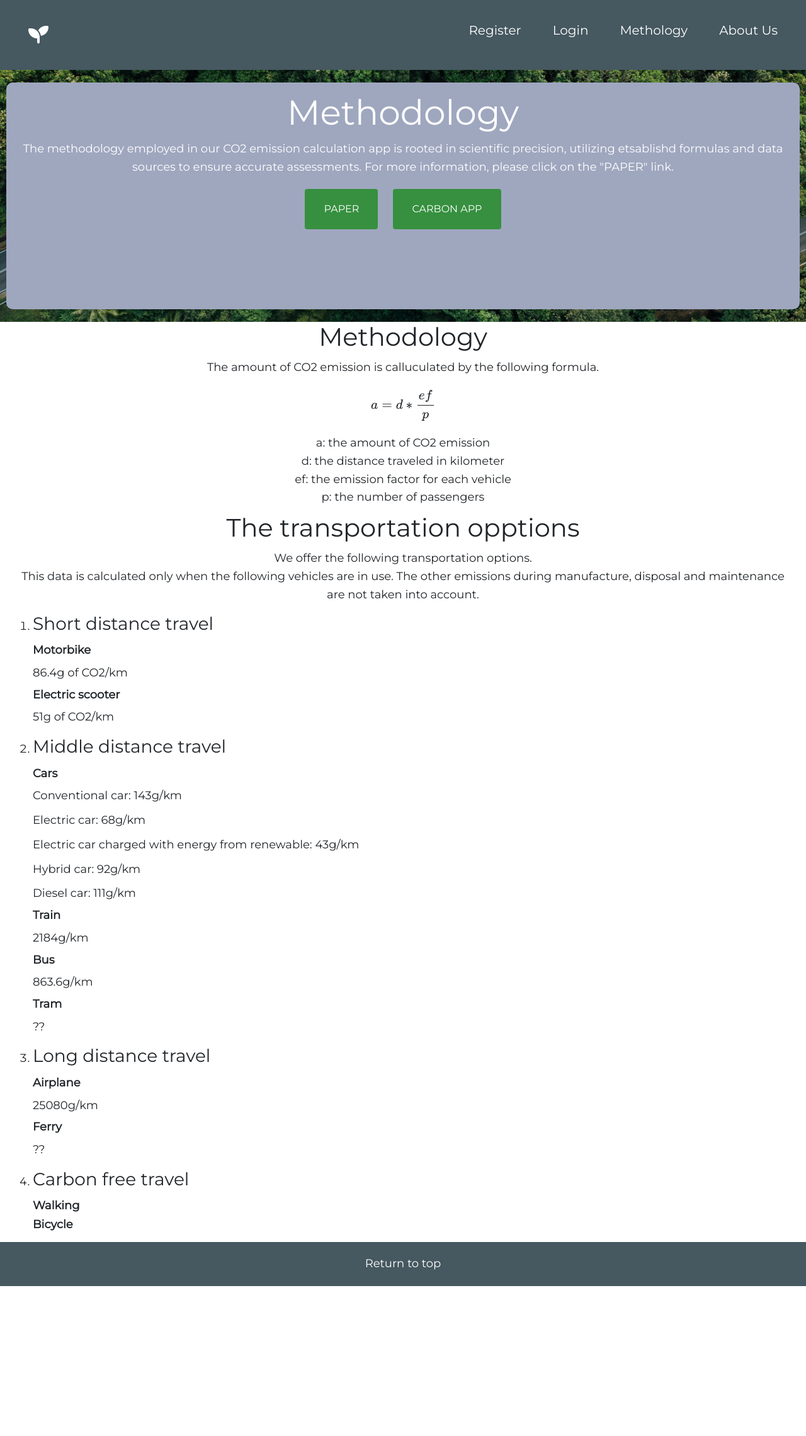
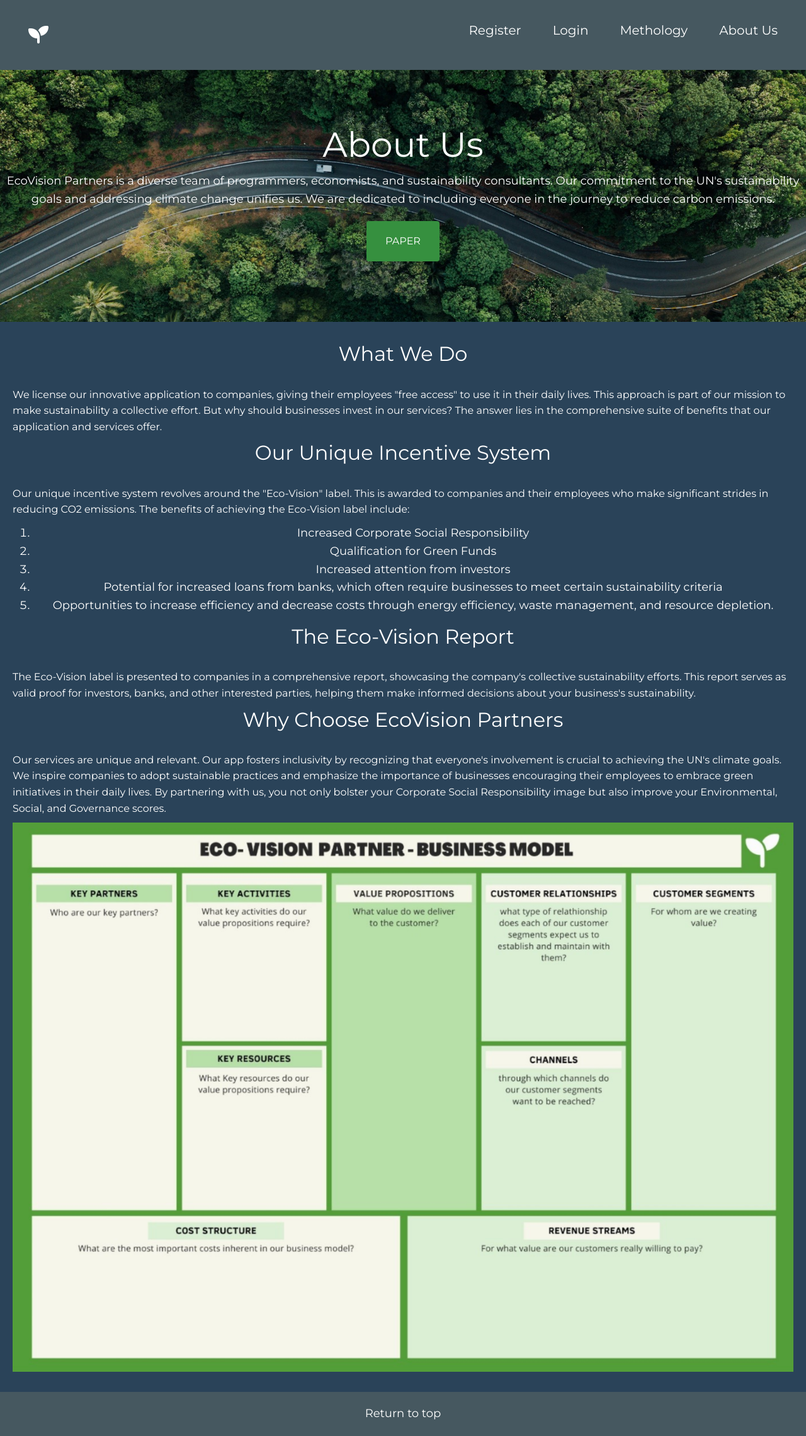
Before and after one commit to eklass3/NHH-FOR19-Group3, a Flask app: page /about_us in a window 1280 px wide. Shown: the whole page at 63% size. Before the commit the page ends 2042 px from the top, so only its background shows below. Run offline with Flask 2, Linux system fonts and the light colour scheme; some libraries are stand-ins or nearby versions.

Commit message:
Added about page content.

```diff
--- a/capp/templates/about_us/about_us.html
+++ b/capp/templates/about_us/about_us.html
@@ -4,15 +4,14 @@
 <!-- Header -->
 <section class="section_header_methodology">
     <section class="green-transportation-image-banner">
-        <div class="box">
-          <h1 style="font-size:55px;"><span class="text-logo"> Methodology</span></h1>
+        <div>
+          <h1 style="font-size:55px;"><span class="text-logo">About Us</span></h1>
           <p style="text-align:center;">
-              The methodology employed in our CO2 emission calculation app is rooted in scientific precision, utilizing etsablishd formulas and data sources to ensure accurate assessments. For more information, please click on the "PAPER" link.
+            EcoVision Partners is a diverse team of programmers, economists, and sustainability consultants. Our commitment to the UN's sustainability goals and addressing climate change unifies us. We are dedicated to including everyone in the journey to reduce carbon emissions.
           </p>
           <div class="container_buttons_links_header">
             <div class="hero-btns">
                 <a href="#" class="btn">Paper</a>
-                <a href="{{url_for('carbon_app.carbon_app_home')}}" class="btn">Carbon App</a>
             </div>
           </div>
         </div>
@@ -20,109 +19,45 @@
     </section>
 </section>
 
-<!-- Methodology -->
-<section class="section_body_methodology">
+<section class="methodology-section">
     <div class="container">
-
-        <div class="methodology" style="display:block;">
-            <h1 style="text-align:center;"> Methodology</h1>
-            <p style="text-align: center;">
-              The amount of CO2 emission is calluculated by the following formula.
-              \[
-                a = d*\frac{ef}{p}
-                \]
-                a: the amount of CO2 emission<br>
-                d: the distance traveled in kilometer<br>
-                ef: the emission factor for each vehicle<br>
-                p: the number of passengers<br>
+        <div class="methodology-intro">
+            <h1>What We Do</h1>
+            <p>
+                We license our innovative application to companies, giving their employees "free access" to use it in their daily lives. This approach is part of our mission to make sustainability a collective effort.
+                But why should businesses invest in our services? The answer lies in the comprehensive suite of benefits that our application and services offer.
+            </p>
+            <h1>Our Unique Incentive System</h1>
+            <p>
+                Our unique incentive system revolves around the "Eco-Vision" label. This is awarded to companies and their employees who make significant strides in reducing CO2 emissions. The benefits of achieving the Eco-Vision label include:
+            </p>
+            <ol>
+                <li>
+                    Increased Corporate Social Responsibility
+                </li>
+                <li>
+                    Qualification for Green Funds
+                </li>
+                <li>
+                    Increased attention from investors
+                </li>
+                <li>
+                    Potential for increased loans from banks, which often require businesses to meet certain sustainability criteria
+                </li>
+                <li>
+                    Opportunities to increase efficiency and decrease costs through energy efficiency, waste management, and resource depletion.
+                </li>
+            </ol>
+            <h1>The Eco-Vision Report</h1>
+            <p>
+                The Eco-Vision label is presented to companies in a comprehensive report, showcasing the company's collective sustainability efforts. This report serves as valid proof for investors, banks, and other interested parties, helping them make informed decisions about your business's sustainability.
+            </p>
+            <h1>Why Choose EcoVision Partners</h1>
+            <p>
+                Our services are unique and relevant. Our app fosters inclusivity by recognizing that everyone's involvement is crucial to achieving the UN's climate goals. We inspire companies to adopt sustainable practices and emphasize the importance of businesses encouraging their employees to embrace green initiatives in their daily lives. By partnering with us, you not only bolster your Corporate Social Responsibility image but also improve your Environmental, Social, and Governance scores.
             </p>
         </div>
-        <div class="methodology" style="display:block;">
-            <h1 style="text-align:center;"> The transportation opptions</h1>
-            <p style="text-align: center;">
-              We offer the following transportation options.<br>
-              This data is calculated only when the following vehicles are in use. The other emissions during manufacture, disposal and maintenance are not taken into account.
-            </p>
-        </div>
-
-        <div class="methodology">
-            <div class="box_table2" style="height:flex;">
-                <ol start="1">
-                    <li>
-                        <h3>Short distance travel</h3>
-                        <h4>Motorbike</h4>
-                        <p class="text-left">
-                            86.4g of CO2/km
-                        </p>
-                        <h4>Electric scooter</h4>
-                        <p class="text-left">
-                            51g of CO2/km
-                        </p>
-                    </li>
-                </ol>
-            </div>
-            <div class="box_table2" style="height:flex;">
-                <ol start="2">
-                    <li>
-                        <h3>Middle distance travel</h3>
-                        <h4>Cars</h4>
-                        <p class="text-left">
-                            <p>
-                            Conventional car: 143g/km
-                            </p>
-
-                            <p>Electric car: 68g/km
-                            </p>
-
-
-                            <p>Electric car charged with energy from renewable: 43g/km
-                            </p>
-
-                            <p>Hybrid car: 92g/km</p>
-
-                            <p>Diesel car: 111g/km</p>
-                        </p>
-
-                        <h4>Train</h4>
-                        <p class="text-left">
-                            2184g/km
-                        </p>
-                        <h4>Bus</h4>
-                        <p class="text-left">
-                            863.6g/km
-                        </p>
-                        <h4>Tram</h4>
-                        <p class="text-left">
-                            ??
-                        </p>
-                    </li>
-                </ol>
-            </div>
-            <div class="box_table2" style="height:flex;">
-                <ol start="3">
-                    <li>
-                        <h3>Long distance travel</h3>
-                        <h4>Airplane</h4>
-                        <p class="text-left">
-                            25080g/km
-                        </p>
-                        <h4>Ferry</h4>
-                        <p class="text-left">
-                            ??
-                        </p>
-                    </li>
-                </ol>
-            </div>
-            <div class="box_table2" style="height:flex;">
-                <ol start="4">
-                    <li>
-                        <h3>Carbon free travel</h3>
-                        <h4>Walking</h4>
-                        <h4>Bicycle</h4>
-                    </li>
-                </ol>
-            </div>
-        </div>
+        <img src="/static/businessModel.png" alt="Description of image">
     </div>
 </section>
 
```
Also changed, not shown: capp/static/businessModel.png (added), 2 other files.
